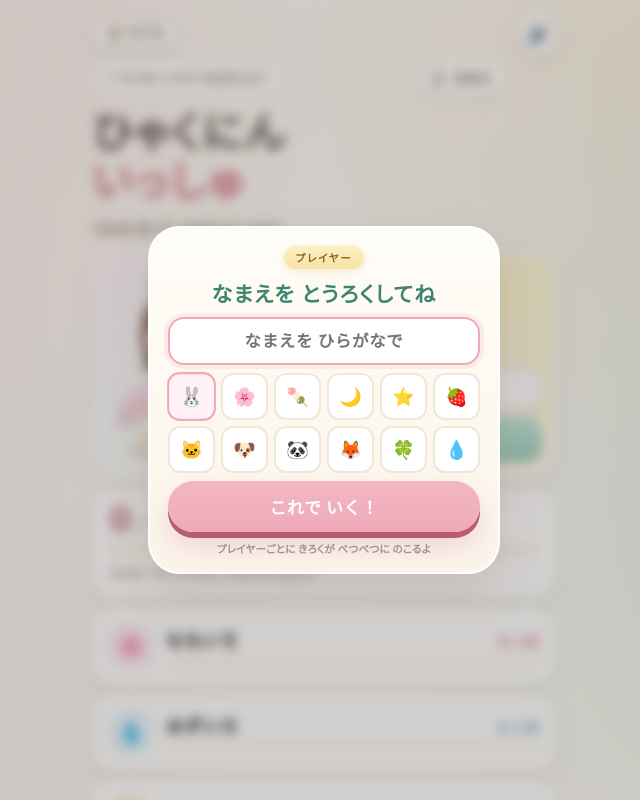
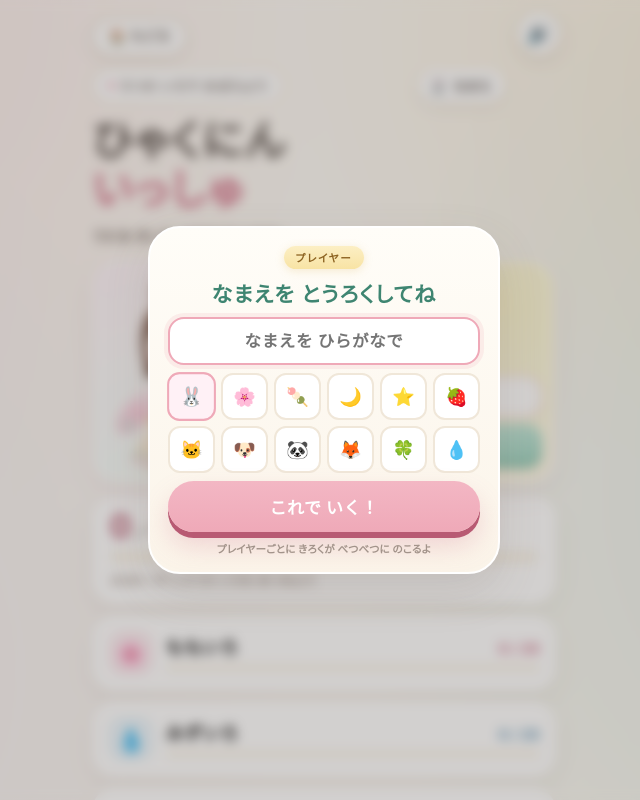
Before and after one commit to eineichan/manabi-land, a plain HTML site: page hyakunin.html in a window 1280 px wide. Shown: the top 800 px of the page, without its empty margins (316-956 px from the left). Drawn offline with Linux system fonts and the light colour scheme.

Commit message:
「🏠 もどる」ボタンを押しやすい大きさに調整

```diff
--- a/hyakunin.html
+++ b/hyakunin.html
@@ -640,13 +640,13 @@
 
   /* ---------- まなびランドへ もどる ---------- */
   .home-back{
-    display:inline-flex;align-items:center;justify-content:center;gap:5px;
+    display:inline-flex;align-items:center;justify-content:center;gap:6px;
     width:fit-content;align-self:flex-start;
-    padding:6px 13px;border-radius:999px;
+    min-height:38px;padding:8px 15px;border-radius:999px;
     background:#FFFFFF;border:2px solid var(--line,#F0E7D9);
     box-shadow:0 4px 12px rgba(120,101,90,.14);
     color:var(--ink2,#7A6E67);font-family:inherit;
-    font-size:12.5px;font-weight:800;letter-spacing:.06em;line-height:1.15;
+    font-size:13.5px;font-weight:800;letter-spacing:.06em;line-height:1.15;
     text-decoration:none;white-space:nowrap;cursor:pointer;
     -webkit-tap-highlight-color:transparent;
     transition:transform .12s ease,box-shadow .12s ease;
```
Also changed, not shown: kokki.html (+3 -3 lines), kokugo.html (+3 -3 lines), sansu.html (+3 -3 lines), shiritori.html (+3 -3 lines), todofuken.html (+3 -3 lines).
